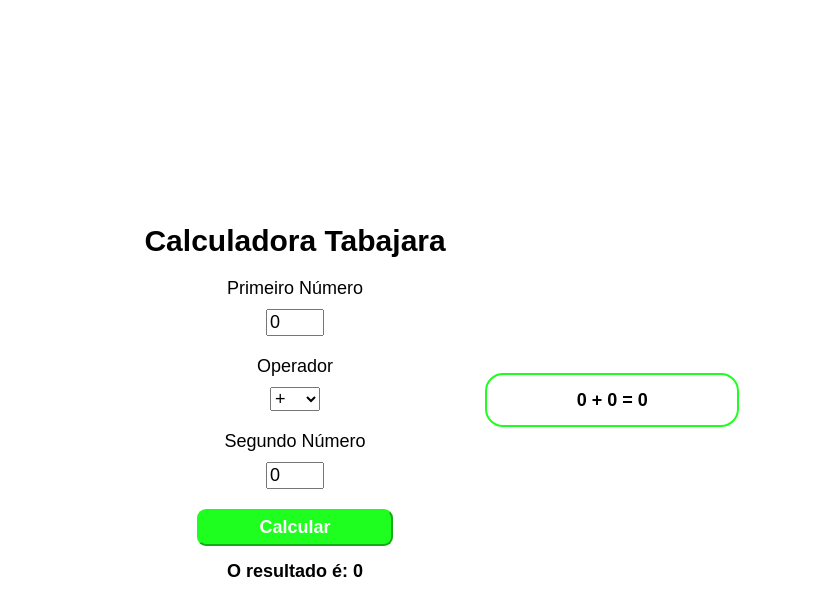
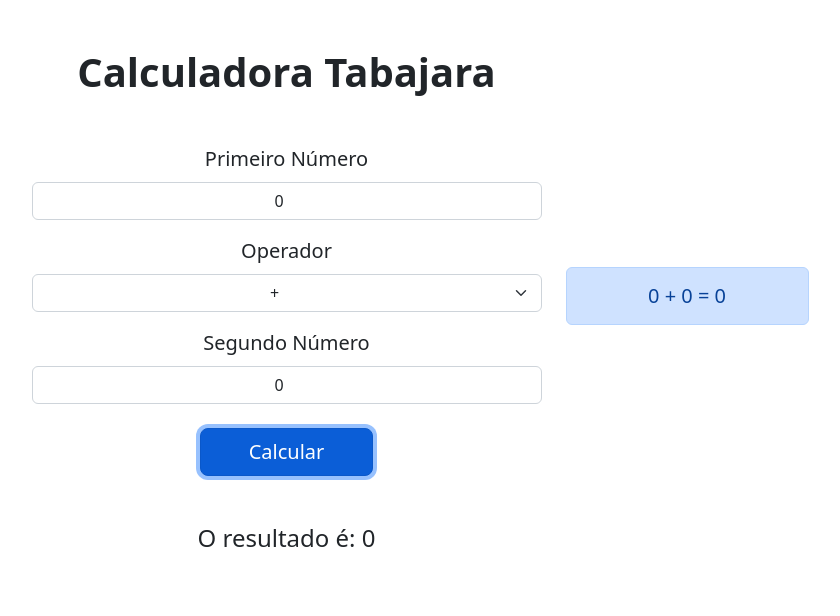
Before and after one commit to tiago-academia-do-programador/calculadora-ts, a website with bundled scripts: page index.html in a window 1280 px wide. Both pictures are taken after a click on the button "Calcular". Shown: the whole page, without its empty margins (220-1060 px from the left). Built offline with nearby package versions, Linux system fonts and the light colour scheme.

Commit message:
Refatorando estilos com Bootstrap 5

```diff
--- a/index.html
+++ b/index.html
@@ -5,39 +5,46 @@
   <meta http-equiv="X-UA-Compatible" content="IE=edge">
   <meta name="viewport" content="width=device-width, initial-scale=1.0">
 
-  <link rel="stylesheet" href="./style.css">
+  <link href="https://cdn.jsdelivr.net/npm/bootstrap@5.2.0/dist/css/bootstrap.min.css" rel="stylesheet" integrity="sha384-gH2yIJqKdNHPEq0n4Mqa/HGKIhSkIHeL5AyhkYV8i59U5AR6csBvApHHNl/vI1Bx" crossorigin="anonymous">
+
+  <script src="https://cdn.jsdelivr.net/npm/bootstrap@5.2.0/dist/js/bootstrap.bundle.min.js" integrity="sha384-A3rJD856KowSb7dwlZdYEkO39Gagi7vIsF0jrRAoQmDKKtQBHUuLZ9AsSv4jD4Xa" crossorigin="anonymous" defer></script>
   <script type="module" src="../dist/index.js" defer></script>
 
   <title>Calculadora Tabajara 3.0</title>
 </head>
 <body>
-  <div class="container">
-    <div class="linha">
-      <div class="coluna">
-        <h1>Calculadora Tabajara</h1>
+  <div class="container p-5">
+    <div class="row justify-content-center align-items-center">
+      <div class="col-6 text-center">
+        <h1 class="title mb-5 fw-bolder">Calculadora Tabajara</h1>
 
-        <label for="primeiroNumero">Primeiro Número</label>
-        <input id="primeiroNumero" type="number" value="0">
+        <div class="form-group mb-3">
+          <label for="primeiroNumero" class="form-label fs-5">Primeiro Número</label>
+          <input id="primeiroNumero" type="number" value="0" class="form-control text-center">
+        </div>
 
-        <label for="operador">Operador</label>
-        <select id="operador">
-          <option value="+">+</option>
-          <option value="-">-</option>
-          <option value="*">*</option>
-          <option value="/">/</option>
-        </select>
+        <div class="form-group mb-3">
+          <label for="operador" class="form-label fs-5">Operador</label>
+          <select id="operador" class="form-select text-center">
+            <option value="+">+</option>
+            <option value="-">-</option>
+            <option value="*">*</option>
+            <option value="/">/</option>
+          </select>
+        </div>
 
-        <label for="segundoNumero">Segundo Número</label>
-        <input id="segundoNumero" type="number" value="0">
+        <div class="form-group mb-4">
+          <label for="segundoNumero" class="form-label fs-5">Segundo Número</label>
+          <input id="segundoNumero" type="number" value="0" class="form-control text-center">
+        </div>
 
-        <button id="btnCalcular" type="button">Calcular</button>
+        <button id="btnCalcular" type="button" class="btn btn-lg btn-primary px-5">Calcular</button>
 
-        <h2 id="txtResultado"></h2>
+        <h4 id="txtResultado" class="mt-5"></h4>
       </div>
 
-      <div id="historico" class="coluna historico"></div>
+      <div id="historico" class="d-none col-3 flex-column text-center"></div>
     </div>
   </div>
-
 </body>
 </html>
--- a/package.json
+++ b/package.json
@@ -1,5 +1,5 @@
 {
-  "name": "conversao-arrays",
+  "name": "calculadora-ts",
   "version": "1.0.0",
   "description": "",
   "main": "index.js",
--- a/src/index.ts
+++ b/src/index.ts
@@ -1,3 +1,4 @@
+
 import { Calculadora } from "./calculadora.js";
 import { Calculo } from "./calculo.type.js";
 
@@ -34,12 +35,12 @@ function calcular(): void {
 }
 
 function exibirHistorico() {
-  divHistorico.style.display = "flex";
+  divHistorico.classList.remove("d-none");
 
   calculadora.historicoOperacoes.forEach((operacao: string) => {
-    const txtOperacao = document.createElement("h3") as HTMLHeadingElement;
+    const txtOperacao = document.createElement("h5") as HTMLHeadingElement;
 
-    txtOperacao.className = "card-historico";
+    txtOperacao.className = "alert alert-primary";
     txtOperacao.innerText = operacao;
 
     divHistorico.appendChild(txtOperacao);
--- a/tsconfig.json
+++ b/tsconfig.json
@@ -2,6 +2,7 @@
   "compilerOptions": {
     "target": "es6",
     "module": "es6",
+    "moduleResolution": "node",
     "strict": true,
     "noUnusedLocals": true,
     "noUnusedParameters": true,
```
